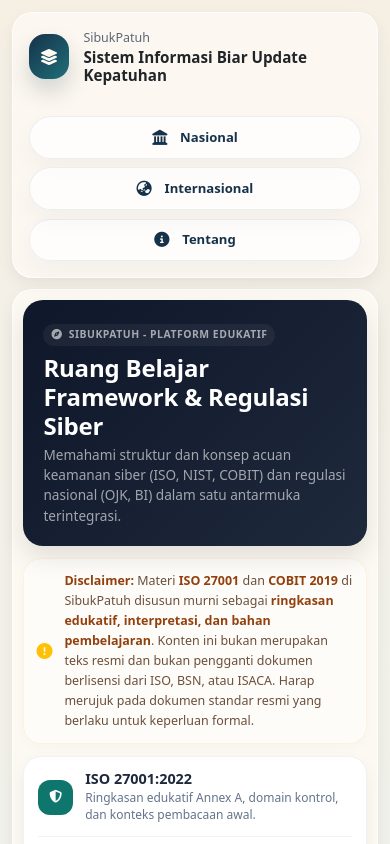
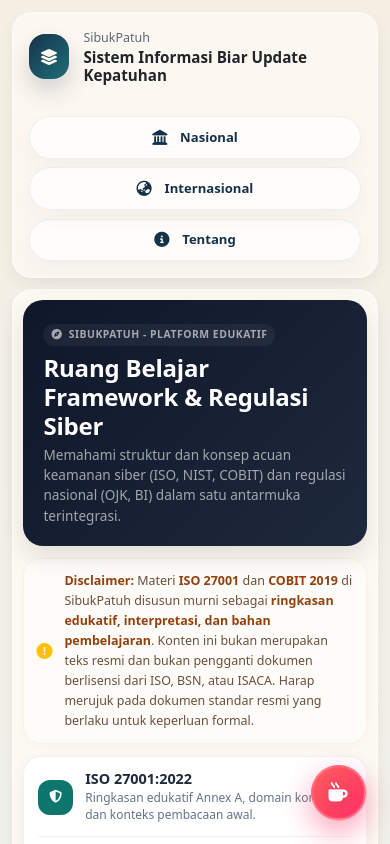
Before and after one commit to lintanggraha/sibukpatuh, a Vue app: page / in a window 390 px wide. Shown: the top 844 px of the page. Built offline with nearby package versions, Linux system fonts and the light colour scheme.

Commit message:
feat: add Trakteer floating tip button for support visibility

```diff
--- a/src/components/App.vue
+++ b/src/components/App.vue
@@ -69,6 +69,20 @@
           </transition>
         </router-view>
       </main>
+      <!-- Trakteer Tip Floating Button -->
+      <a
+        href="https://trakteer.id/lintanggraha/tip"
+        target="_blank"
+        rel="noopener noreferrer"
+        class="trakteer-fab"
+        aria-label="Dukung saya di Trakteer"
+      >
+        <div class="trakteer-pulse"></div>
+        <div class="trakteer-content">
+          <i class="fas fa-mug-hot"></i>
+          <span>Traktir Kopi</span>
+        </div>
+      </a>
     </div>
   </div>
 </template>
@@ -718,4 +732,91 @@ body {
     min-width: 100%;
   }
 }
+
+/* Trakteer Floating Button Styles */
+.trakteer-fab {
+  position: fixed;
+  bottom: 2.5rem;
+  right: 2.5rem;
+  z-index: 1050;
+  display: flex;
+  align-items: center;
+  justify-content: center;
+  text-decoration: none !important;
+  transition: all 0.4s cubic-bezier(0.175, 0.885, 0.32, 1.275);
+}
+
+.trakteer-content {
+  display: flex;
+  align-items: center;
+  gap: 0.75rem;
+  padding: 0.85rem 1.5rem;
+  border-radius: 999px;
+  background: linear-gradient(135deg, #FF5E5E 0%, #FF2E63 100%);
+  color: white !important;
+  font-weight: 800;
+  font-size: 0.95rem;
+  letter-spacing: 0.02em;
+  box-shadow: 0 12px 30px rgba(255, 46, 99, 0.45);
+  position: relative;
+  z-index: 2;
+  border: 2px solid rgba(255, 255, 255, 0.2);
+}
+
+.trakteer-content i {
+  font-size: 1.1rem;
+  filter: drop-shadow(0 2px 4px rgba(0, 0, 0, 0.1));
+}
+
+.trakteer-fab:hover {
+  transform: scale(1.08) translateY(-8px) rotate(2deg);
+}
+
+.trakteer-fab:active {
+  transform: scale(0.95) translateY(0);
+}
+
+.trakteer-pulse {
+  position: absolute;
+  width: 110%;
+  height: 110%;
+  border-radius: 999px;
+  background: rgba(255, 46, 99, 0.3);
+  z-index: 1;
+  animation: trakteer-ping 2.5s cubic-bezier(0, 0, 0.2, 1) infinite;
+}
+
+@keyframes trakteer-ping {
+  0% {
+    transform: scale(1);
+    opacity: 0.8;
+  }
+  75%, 100% {
+    transform: scale(1.8);
+    opacity: 0;
+  }
+}
+
+@media (max-width: 767.98px) {
+  .trakteer-fab {
+    bottom: 1.5rem;
+    right: 1.5rem;
+  }
+  .trakteer-content span {
+    display: none;
+  }
+  .trakteer-content {
+    padding: 1rem;
+    aspect-ratio: 1/1;
+    border-radius: 50%;
+  }
+  .trakteer-content i {
+    margin: 0;
+    font-size: 1.2rem;
+  }
+  .trakteer-pulse {
+    width: 100%;
+    height: 100%;
+  }
+}
 </style>
```
